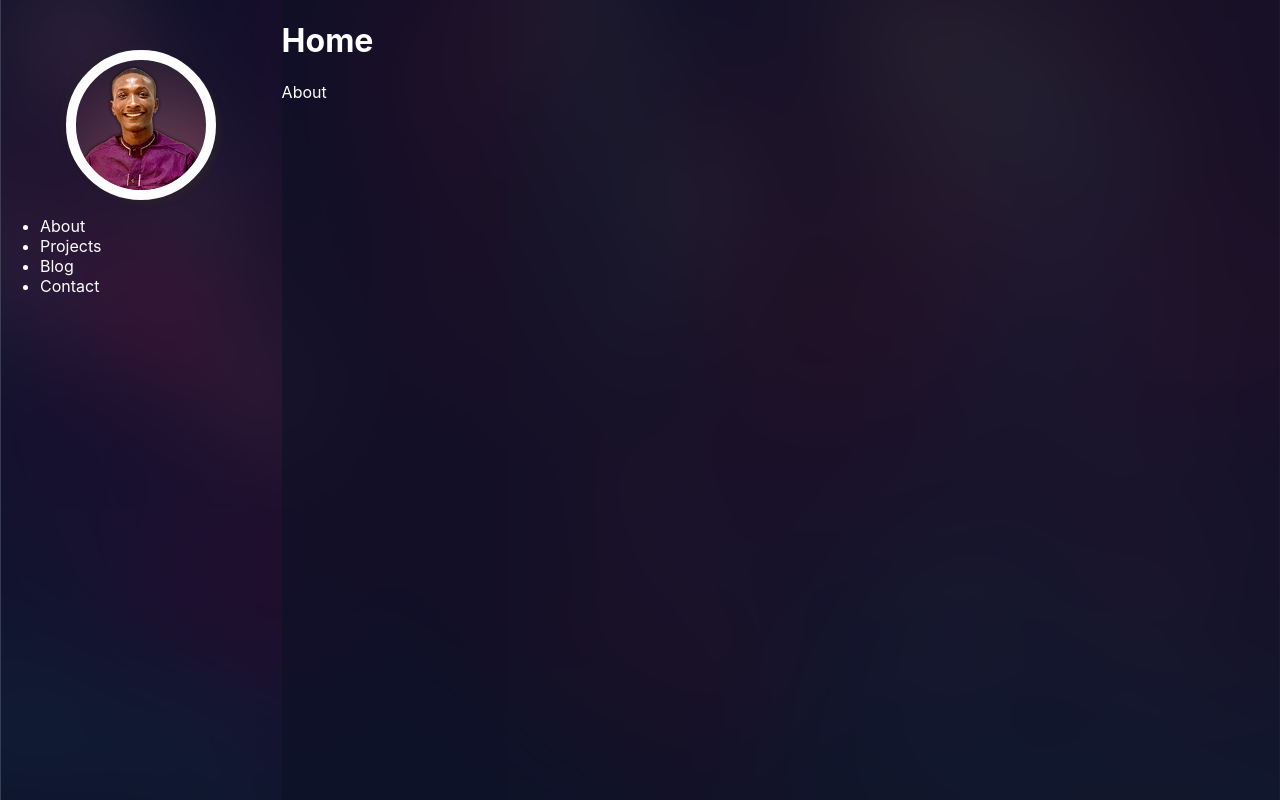
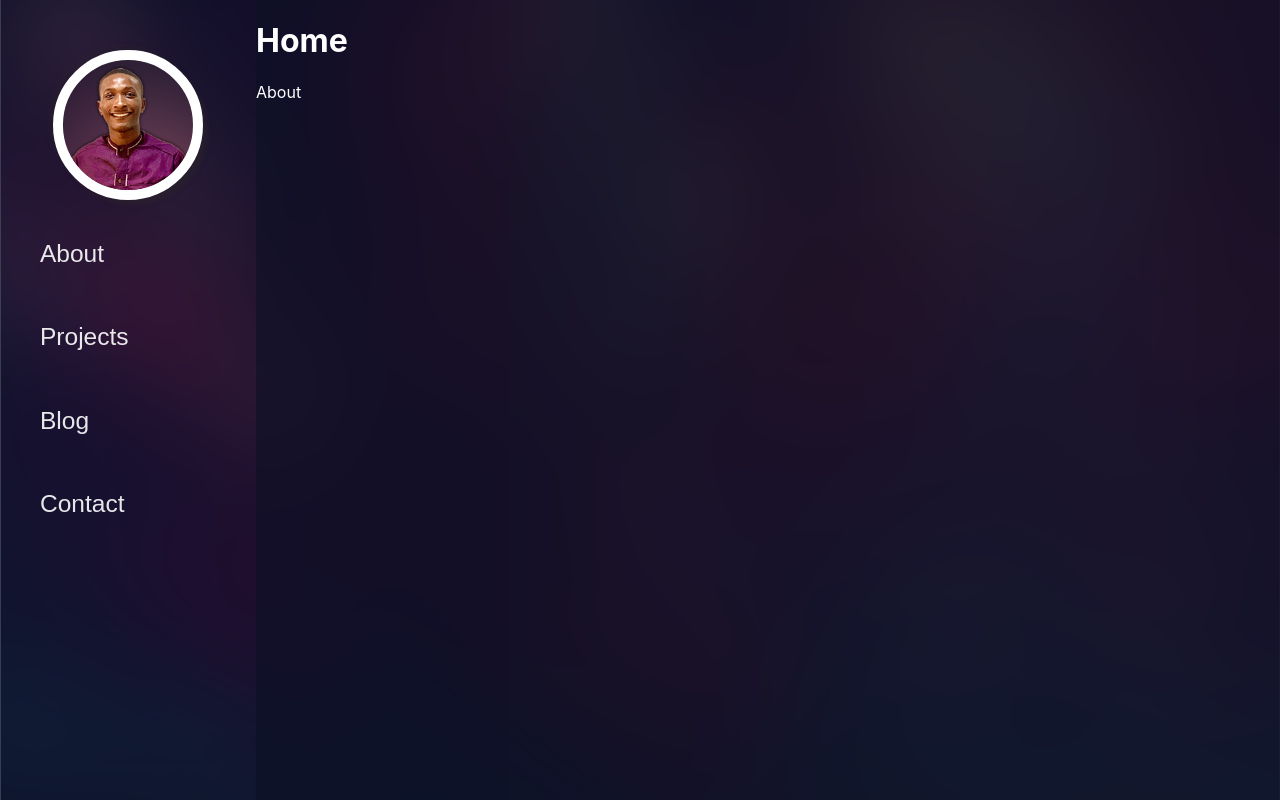
Before and after one commit to NzakiCodes/portfolio, a Next.js app: page / in a window 1280 px wide. Built offline with nearby package versions, Linux system fonts and the light colour scheme.

Commit message:
fixed side nav, removed animation

```diff
--- a/components/layout/index.js
+++ b/components/layout/index.js
@@ -3,8 +3,7 @@ import { Fragment } from 'react';
 import styles from '../../styles/layout.module.css';
 import utils from '../../styles/util.module.css';
 import Sidenav from '../nav/sidenav';
-import { motion } from 'framer-motion'
-export default function Layout({ children, pageTitle,navActive }) {
+export default function Layout({ children, pageTitle, navActive }) {
     return (
         <Fragment>
             <Head>
@@ -12,29 +11,12 @@ export default function Layout({ children, pageTitle,navActive }) {
                 <link rel="icon" href="/favicon.ico" />
             </Head>
             <div className={utils.row}>
-                <motion.div
-                    className={utils.sidenav}
-                    initial={{
-                        width: '10%',
-                        speed:3
-                    }}
-                    animate={{
-                        width: "22%"
-                    }}
-                >
+                <div className={utils.sidenav}>
                     <Sidenav active={navActive} />
-                </motion.div>
-                <motion.div
-                    className={utils.sidenav}
-                    initial={{
-                        width: '100%',
-                        speed:3
-                    }}
-                    animate={{
-                        width: "78%"
-                    }} className={utils.main}>
+                </div>
+                <div className={utils.main}>
                     {children}
-                </motion.div>
+                </div>
             </div>
         </Fragment>
     )
--- a/components/nav/sidenav.js
+++ b/components/nav/sidenav.js
@@ -11,29 +11,19 @@ export default function Sidenav({ active, ...props }) {
                     <Avatar className={styles.avatarRound} src="/images/my_avatar_192x192.png" />
                 </div>
 
-                <div>
-                    <ul>
-                        <li>
+                <div className={styles.sideLinks}>
                     <Link href="/about">
                         <a>About</a>
                     </Link>
-                        </li>
-                        <li>
                     <Link href="/projects">
                         <a>Projects</a>
                     </Link>
-                        </li>
-                        <li>
                     <Link href="/blog">
                         <a>Blog</a>
                     </Link>
-                        </li>
-                        <li>
                     <Link href="/contact">
                         <a>Contact</a>
                     </Link>
-                        </li>
-                    </ul>
                 </div>
             </div>
         </div>
--- a/styles/sidenav.module.css
+++ b/styles/sidenav.module.css
@@ -19,8 +19,34 @@
   border-radius: 50%;
   border: 10px solid #ffffff;
   /* background: var(--grdient-main-transparent); */
-    box-shadow:  5px 5px 4px rgba(43, 38, 39, 0.459),
+  box-shadow: 5px 5px 4px rgba(43, 38, 39, 0.459),
     -5px -5px 4px rgba(43, 38, 39, 0.219);
   background-image: url("/images/glassy-effect-clicp.png");
+}
+.sideLinks{
+  display: flex;
+  flex-direction: column;
+  margin: 12px 0px;
+}
+.sideLinks a{
+  width: 100%;
+  padding: 25px 40px;
+  margin: 2px 0;
+}
+
+.sideLinks a:hover {
+  background-color: rgba(255, 255, 255, 0.031);
+
 
 }
+.sideLinks a {
+  font-size: 24.537px;
+  font-family: "ProximaNova", sans-serif;
+  color: rgba(255, 255, 255, 0.902);
+  line-height: 1.2;
+  text-align: left;
+  /* -moz-transform: matrix( 1.32147664934887,0,0,1.32045465163028,0,0);
+  -webkit-transform: matrix( 1.32147664934887,0,0,1.32045465163028,0,0);
+  -ms-transform: matrix( 1.32147664934887,0,0,1.32045465163028,0,0); */
+
+}
--- a/styles/util.module.css
+++ b/styles/util.module.css
@@ -6,11 +6,11 @@
     flex-wrap: nowrap;
 }
 .sidenav {
-    width: 25%;
+    width: 20%;
 }
 
 .main {
-    width: 78%;
+    width: 80%;
     height: 100%;
     min-height: 100vh!important;
 }
```
Also changed, not shown: pages/projects.js (+13 -5 lines). Lines whose indentation alone changed are shown as unchanged.
